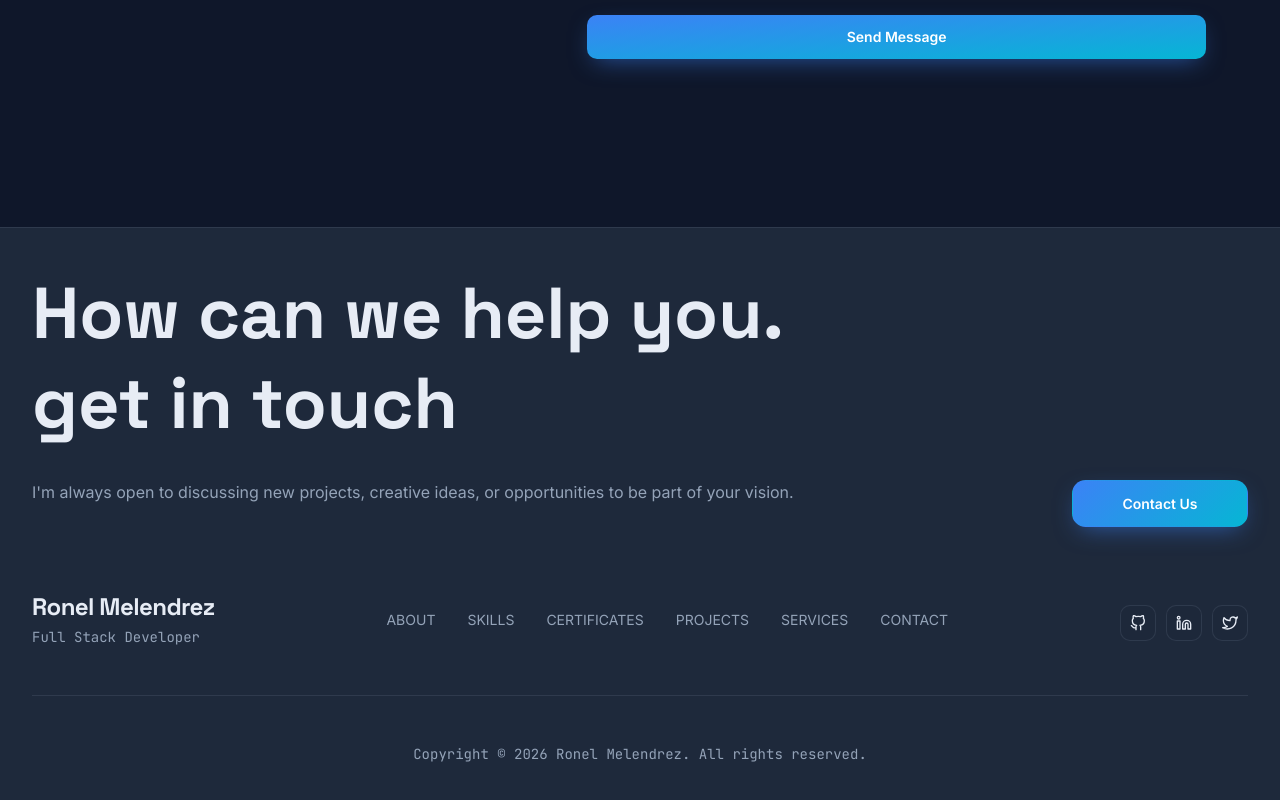
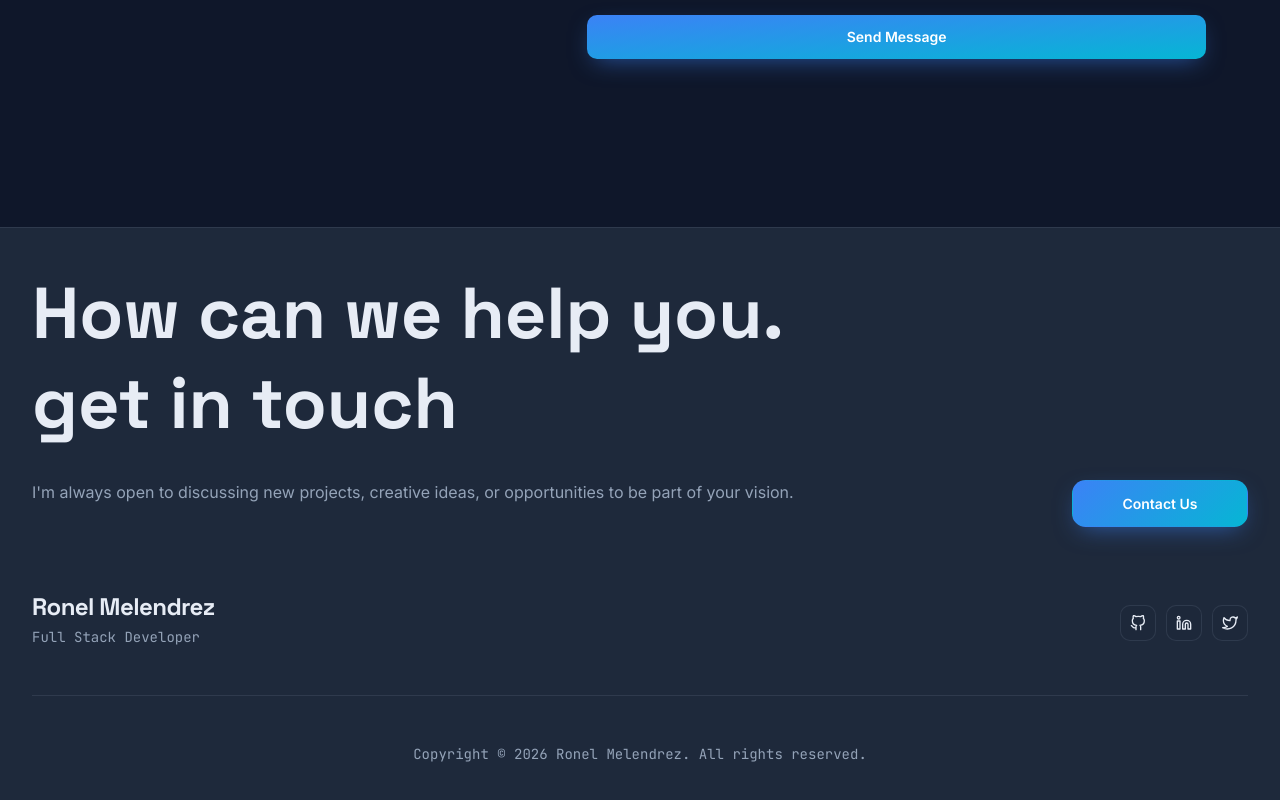
Before and after one commit to Ronelmelendrez/My_Portfolio, a React (Vite) app: page /contact in a window 1280 px wide. Shown: the part 950-1750 px from the top of the page. Built offline with nearby package versions, Linux system fonts and the light colour scheme; the HTML template or start-up script is replaced by a standard one.

Commit message:
refactor: remove the nav items on the footer

```diff
--- a/src/components/layout/Footer.tsx
+++ b/src/components/layout/Footer.tsx
@@ -1,14 +1,5 @@
 import { Link } from "react-router-dom";
 import SocialLinks from "../common/SocialLinks";
-
-const NAV_ITEMS = [
-  { href: '#about', label: 'About' },
-  { href: '#skills', label: 'Skills' },
-  { href: '#certificates', label: 'Certificates' },
-  { href: '#projects', label: 'Projects' },
-  { href: '#services', label: 'Services' },
-  { href: '#contact', label: 'Contact' },
-];
 
 const Footer = () => {
   const currentYear = new Date().getFullYear();
@@ -29,7 +20,7 @@ const Footer = () => {
           </p>
           <div className="w-44 pt-6 md:pt-0">
             <Link
-              to="/contact"
+              to="#contact"
               className="btn btn-primary justify-center text-center rounded-lg px-10 py-3 flex items-center"
             >
               Contact Us
@@ -44,19 +35,6 @@ const Footer = () => {
             <div className="order-2 md:order-1">
               <h3 className="text-2xl font-bold font-display tracking-tight">Ronel Melendrez</h3>
               <p className="text-dim text-sm font-mono mt-1">Full Stack Developer</p>
-            </div>
-
-            {/* Navigation links */}
-            <div className="flex flex-row space-x-8 order-1 md:order-2">
-              {NAV_ITEMS.map((link) => (
-                <Link
-                  key={link.href}
-                  to={link.href}
-                  className="nav-link uppercase"
-                >
-                  {link.label}
-                </Link>
-              ))}
             </div>
 
             {/* Social Links */}
```
